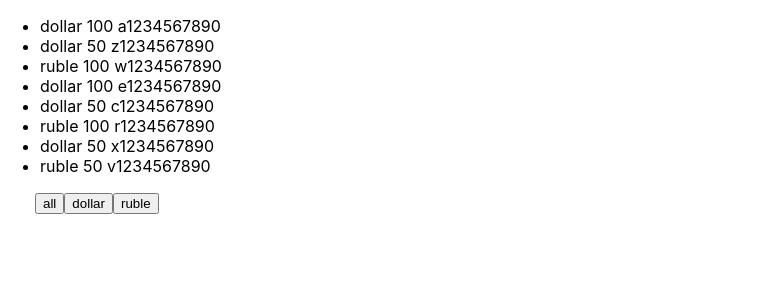
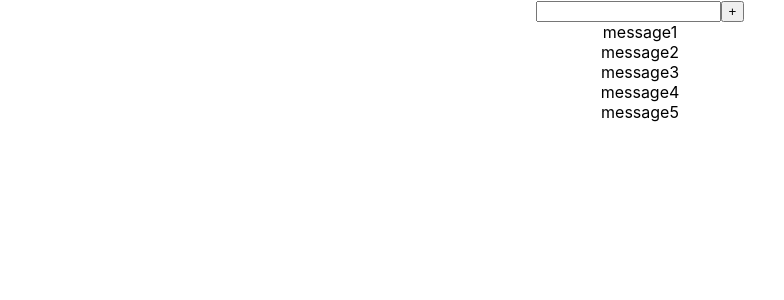
Before and after one commit to KombinatorVit/microtaski, a React (Create React App) app: page / in a window 1280 px wide. Shown: the top 300 px of the page, without its empty margins (0-784 px from the left). Built offline with nearby package versions, Linux system fonts and the light colour scheme.

Commit message:
input start lessons

```diff
--- a/src/App.tsx
+++ b/src/App.tsx
@@ -1,45 +1,35 @@
 import React, {useState} from 'react';
 import './App.css';
-import NewComponent from './components/NewComponent';
-import Button from './components/Button';
+
 
 //вернул коммит
 function App() {
+    const [message, setMessage] = useState([
+            {message: 'message1'},
+            {message: 'message2'},
+            {message: 'message3'},
+            {message: 'message4'},
+            {message: 'message5'}
+        ]
+    );
 
-    const [money, setMoney] = useState([
-        {banknote: 'dollar', nominal: 100, number: ' a1234567890'},
-        {banknote: 'dollar', nominal: 50, number: ' z1234567890'},
-        {banknote: 'ruble', nominal: 100, number: ' w1234567890'},
-        {banknote: 'dollar', nominal: 100, number: ' e1234567890'},
-        {banknote: 'dollar', nominal: 50, number: ' c1234567890'},
-        {banknote: 'ruble', nominal: 100, number: ' r1234567890'},
-        {banknote: 'dollar', nominal: 50, number: ' x1234567890'},
-        {banknote: 'ruble', nominal: 50, number: ' v1234567890'},
-    ]);
-    let currentMoney = money;
-    const [filter, setFilter] = useState('all');
-
-    if (filter === 'dollar') {
-        currentMoney = money.filter(filteredMoney => filteredMoney.banknote === 'dollar');
-    }
-    if (filter === 'ruble') {
-        currentMoney = money.filter(filteredMoney => filteredMoney.banknote === 'ruble');
-    }
-
-    function onClickFilterAppHandler(nameButton: string) {
-        setFilter(nameButton);
-    }
 
     return (
-        <div>
+        <div className={'App'}>
+            <div>
+                <input/>
+                <button> +</button>
 
-            <NewComponent m={currentMoney}/>
-            <div style={{marginLeft: '35px', display: 'flex'}}>
-                <Button name={'all'} callBack={() => onClickFilterAppHandler('all')}/>
-                <Button name={'dollar'}callBack={() => onClickFilterAppHandler('dollar')}/>
-                <Button name={'ruble'} callBack={() => onClickFilterAppHandler('ruble')}/>
+            </div>
+
+            {message.map((el, index) => {
+                return (
+                    <div key={index}> {el.message}</div>);
+            })}
+
         </div>
-</div>);
+
+    );
 }
 
 export default App;
```
